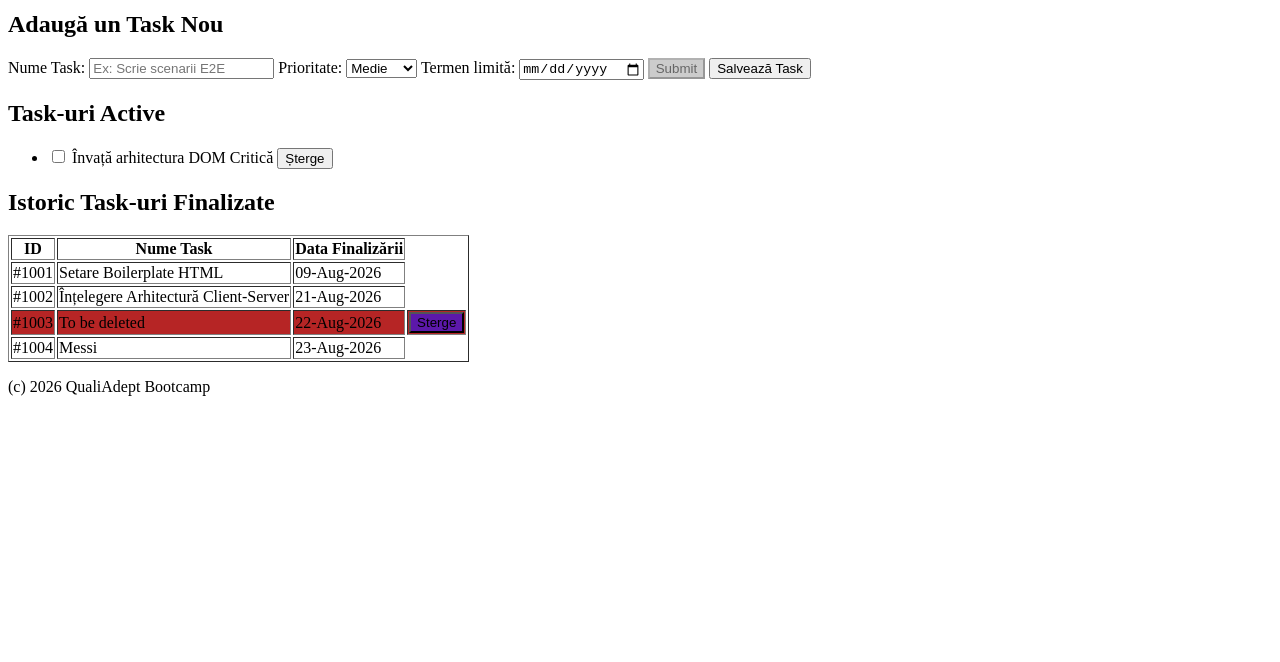
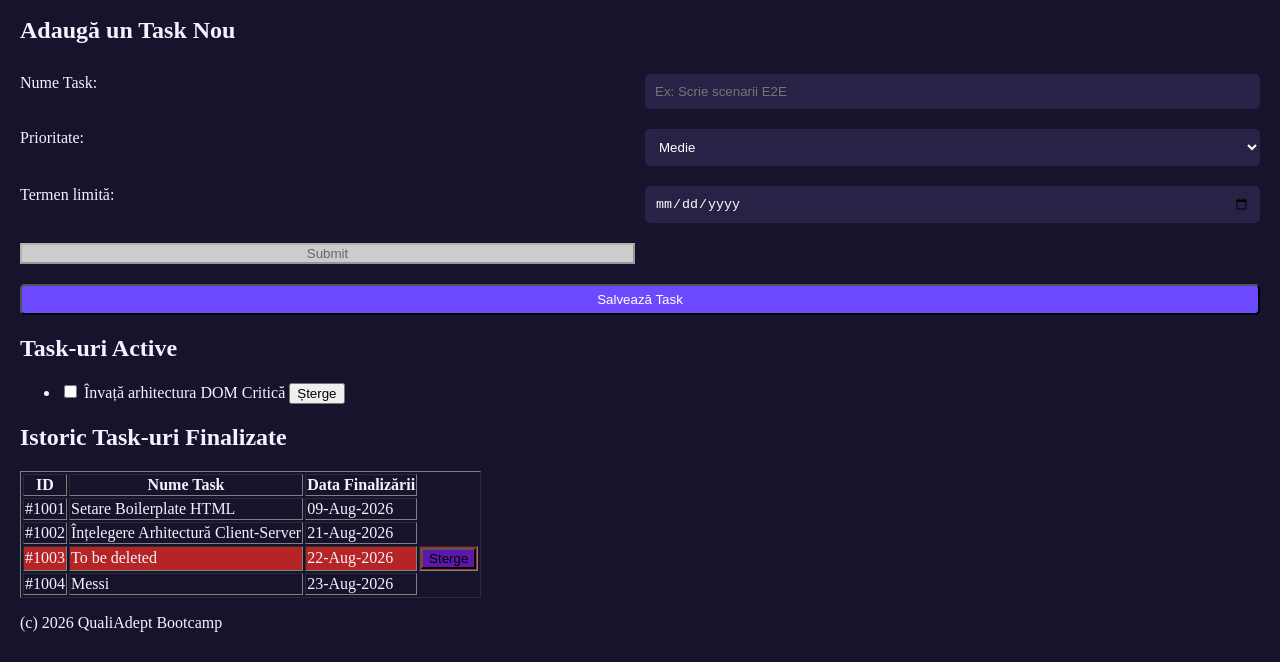
Before and after one commit to LiviuOloi/qualiadept-task-tracker, a plain HTML site: page index.html in a window 1280 px wide. Shown: the part 215-877 px from the top of the page. Before the commit the page ends 800 px from the top, so only its background shows below. Drawn offline with Linux system fonts and the light colour scheme; a script that the page names is missing.

Commit message:
feat(session-3): update style.css for Sesiunea 3: JavaScript Basics (Verified 100% by QualiAdept)

```diff
--- a/style.css
+++ b/style.css
@@ -1,4 +1,12 @@
-/* 1. Meniu Flexibil: Stilizare pentru clasa .navbar (Flexbox) și pentru #logo */
+body {
+  background-color: #16142D;
+  color: #F4F2FF;
+  padding: 6px 12px;
+  text-decoration: none;
+  border-radius: 5px;
+}
+
+/* 1. Meniu Flexibil: Stilizare pentru clasa .navbar (Flexbox) și #logo */
 
 .navbar {
   display: flex;
@@ -14,17 +22,48 @@
 }
 
 .navbar button[data-testid="btn-login"] {
-  background-color: #750b79;
+  background-color: #6D4AFF;
   color: white;
   padding: 6px 12px;
   text-decoration: none;
   border-radius: 5px;
+  transition: background-color 0.3s ease;
 }
+
+#add-task-form {
+  display: grid;
+  grid-template-columns: 1fr 1fr;
+  gap: 20px 10px;
+  margin-top: 30px;
+
+}
+
+#add-task-form input,
+#add-task-form select {
+    background-color: #272347;
+    color: white;
+    padding: 10px;
+    border: none;
+    border-radius: 5px;
+}
+
+#add-task-btn {
+  background-color: #6D4AFF;
+  color: white;
+  padding: 6px 12px;
+  text-decoration: none;
+  border-radius: 5px;
+  grid-column: auto / span 2;
+  transition: background-color 0.3s ease;
+}
+
+
+
 
 /* 2. Stări Dinamice: Selectori pentru :hover (butoane active) și :disabled (butoane inactive) */
 
 button:not(:disabled):hover {
-  background-color: #23816d;
+  background-color: #9277FF;
   color: white;
 }
 
@@ -32,6 +71,10 @@ button:disabled {
   background-color: #ccc;
   color: #666;
   cursor: not-allowed;
+}
+
+#add-task-btn:hover {
+    background-color: #9277FF;
 }
 
 /* 3. Selectori Structurali: Stilizare pentru al 3-lea rând (tr:nth-child(3)) și .delete-row */
```
